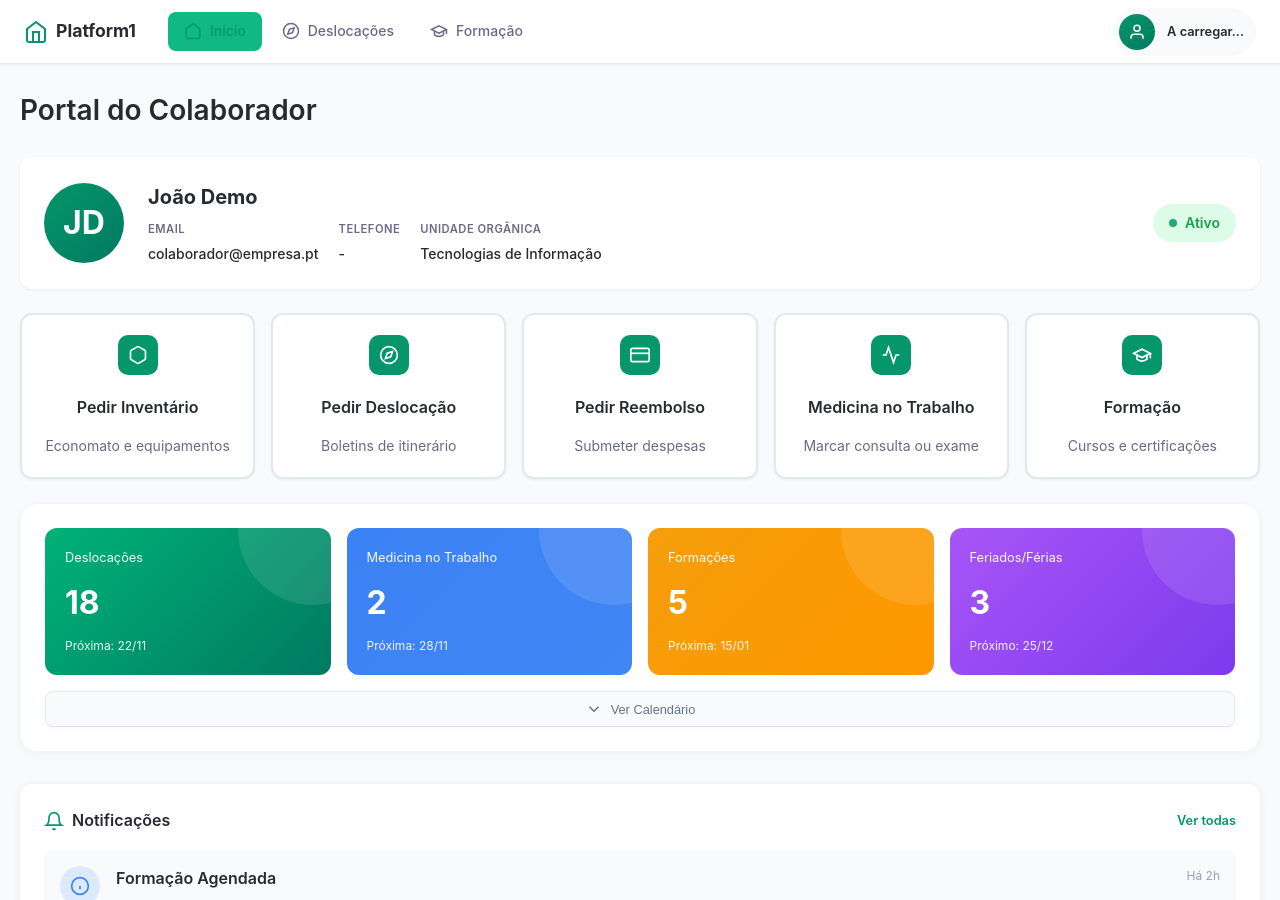
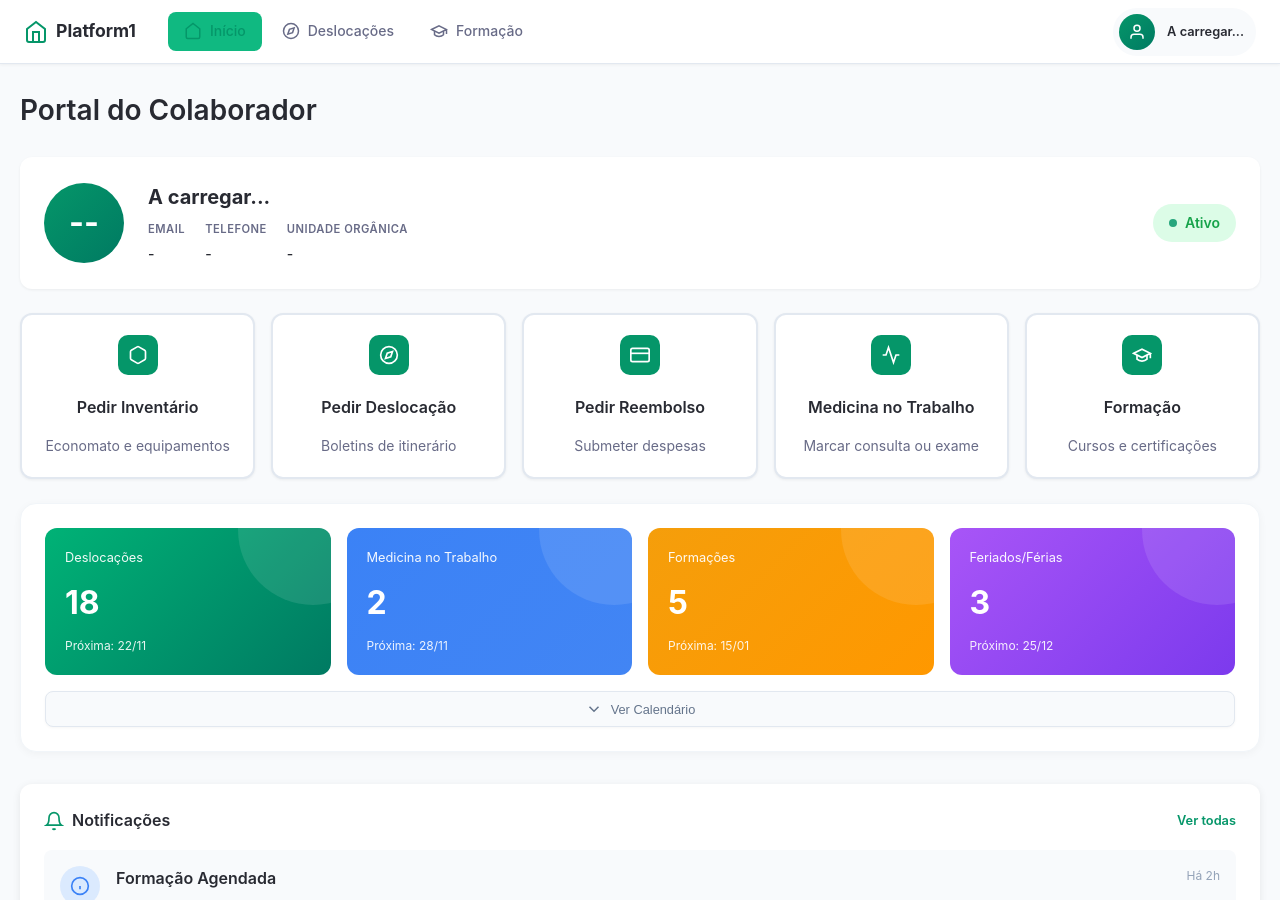
Before and after one commit to andrealmeida6/Platform1, a Jekyll site: the page built from index.html, in a window 1280 px wide and 900 px high. Built offline with Jekyll 4.4.1, drawn with Linux system fonts in a browser that asks for light colours; some of the changed lines change nothing that is shown.

Commit message:
feat: Tornar profile-section dinâmico com dados do utilizador atual

```diff
--- a/_includes/components/profile-section.html
+++ b/_includes/components/profile-section.html
@@ -1,25 +1,114 @@
-<!-- Profile Section -->
-<div class="profile-section">
-  <div class="profile-avatar">JD</div>
+<!-- Profile Section - Dinâmico -->
+<div class="profile-section" id="profileSection">
+  <div class="profile-avatar" id="profileAvatar">--</div>
   <div class="profile-info">
-    <div class="profile-name">João Demo</div>
+    <div class="profile-name" id="profileName">A carregar...</div>
     <div class="profile-details">
       <div class="profile-detail-item">
         <span class="profile-detail-label">EMAIL</span>
-        <span class="profile-detail-value">colaborador@empresa.pt</span>
+        <span class="profile-detail-value" id="profileEmail">-</span>
       </div>
       <div class="profile-detail-item">
         <span class="profile-detail-label">TELEFONE</span>
-        <span class="profile-detail-value">-</span>
+        <span class="profile-detail-value" id="profileTelefone">-</span>
       </div>
       <div class="profile-detail-item">
         <span class="profile-detail-label">UNIDADE ORGÂNICA</span>
-        <span class="profile-detail-value">Tecnologias de Informação</span>
+        <span class="profile-detail-value" id="profileDepartamento">-</span>
       </div>
     </div>
   </div>
-  <div class="profile-status active">
+  <div class="profile-status active" id="profileStatus">
     <span class="status-dot"></span>
-    Ativo
+    <span id="profileStatusText">Ativo</span>
   </div>
 </div>
+
+<script>
+// Inicializar secção de perfil com dados do utilizador atual
+async function initProfileSection() {
+  // Aguardar que AuthService esteja disponível
+  if (typeof AuthService === 'undefined') {
+    console.log('[ProfileSection] Aguardando AuthService...');
+    setTimeout(initProfileSection, 100);
+    return;
+  }
+
+  try {
+    console.log('[ProfileSection] A carregar dados do utilizador...');
+
+    const currentUser = await AuthService.getCurrentUser();
+
+    if (currentUser) {
+      // Nome
+      const profileName = document.getElementById('profileName');
+      if (profileName) {
+        profileName.textContent = currentUser.nome || 'Utilizador';
+      }
+
+      // Avatar (iniciais)
+      const profileAvatar = document.getElementById('profileAvatar');
+      if (profileAvatar) {
+        const initials = (currentUser.nome || 'U')
+          .split(' ')
+          .map(n => n[0])
+          .slice(0, 2)
+          .join('')
+          .toUpperCase();
+        profileAvatar.textContent = initials;
+      }
+
+      // Email
+      const profileEmail = document.getElementById('profileEmail');
+      if (profileEmail) {
+        profileEmail.textContent = currentUser.email || '-';
+      }
+
+      // Telefone
+      const profileTelefone = document.getElementById('profileTelefone');
+      if (profileTelefone) {
+        profileTelefone.textContent = currentUser.telefone || '-';
+      }
+
+      // Departamento/Unidade Orgânica
+      const profileDepartamento = document.getElementById('profileDepartamento');
+      if (profileDepartamento) {
+        const deptNome = currentUser.departamentos?.nome || currentUser.departamento_nome || '-';
+        profileDepartamento.textContent = deptNome;
+      }
+
+      // Status
+      const profileStatus = document.getElementById('profileStatus');
+      const profileStatusText = document.getElementById('profileStatusText');
+      if (profileStatus && profileStatusText) {
+        if (currentUser.ativo) {
+          profileStatus.className = 'profile-status active';
+          profileStatusText.textContent = 'Ativo';
+        } else {
+          profileStatus.className = 'profile-status inactive';
+          profileStatusText.textContent = 'Inativo';
+        }
+      }
+
+      console.log('[ProfileSection] Perfil carregado:', currentUser.nome);
+    } else {
+      console.warn('[ProfileSection] Utilizador não encontrado');
+    }
+  } catch (error) {
+    console.error('[ProfileSection] Erro ao carregar perfil:', error);
+  }
+}
+
+// Inicializar quando o DOM estiver pronto
+if (document.readyState === 'loading') {
+  document.addEventListener('DOMContentLoaded', function() {
+    // Pequeno delay para garantir que AuthService já inicializou
+    setTimeout(initProfileSection, 200);
+  });
+} else {
+  setTimeout(initProfileSection, 200);
+}
+
+// Expor função para atualização manual
+window.initProfileSection = initProfileSection;
+</script>
```
